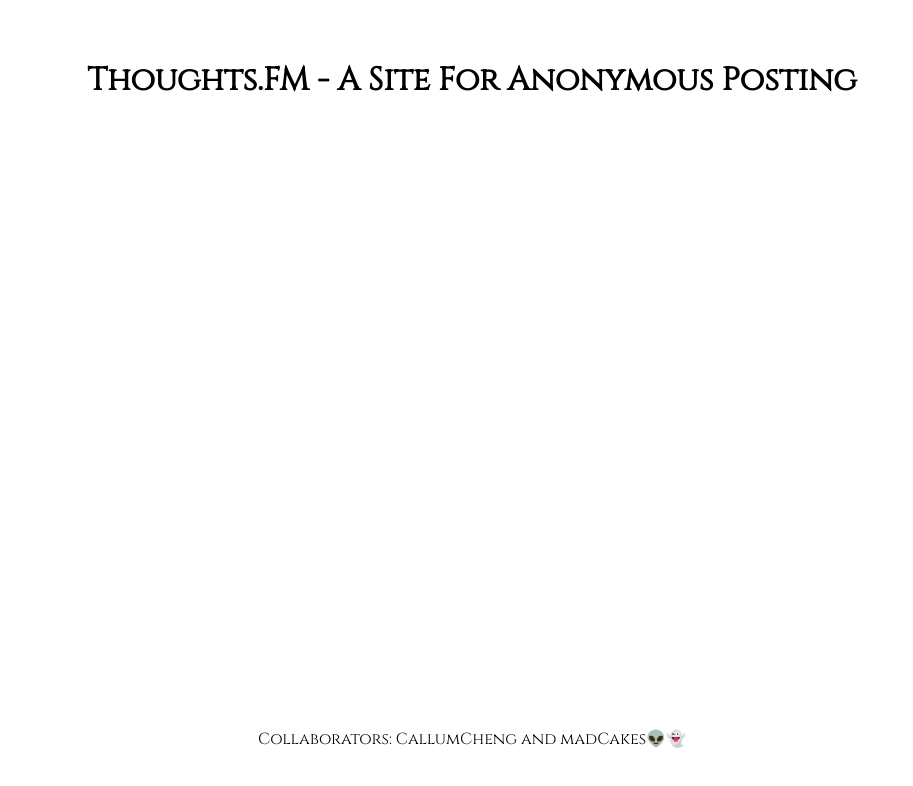
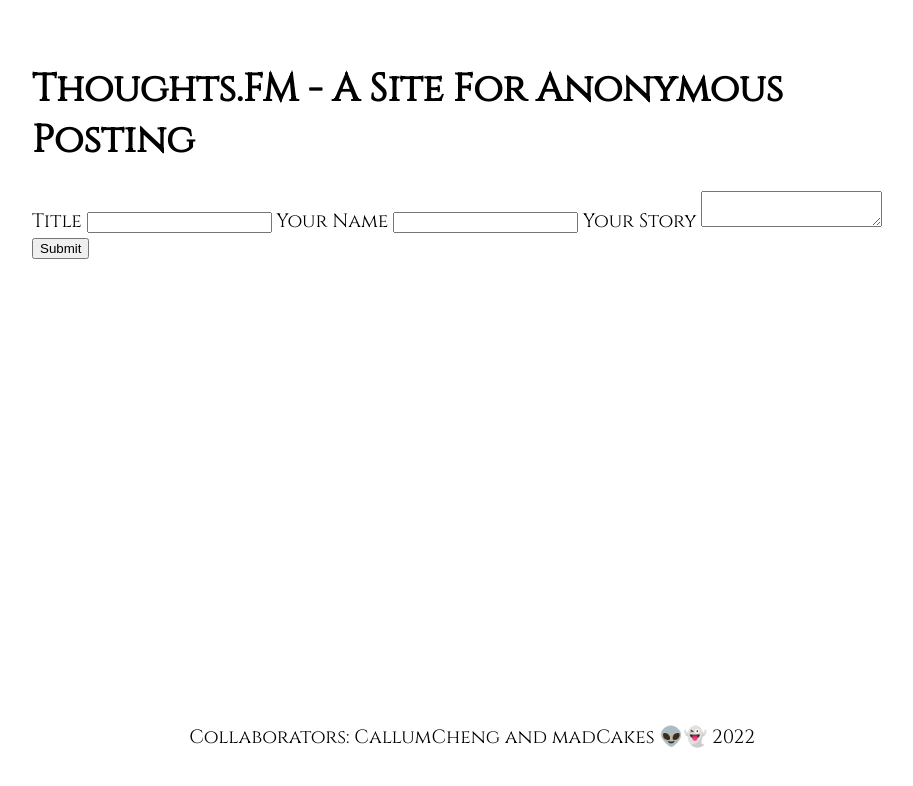
Before and after one commit to CallumCheng/LAP-2-Code-Challenge, a plain HTML site: page client/index.html in a window 1280 px wide. Shown: the whole page, without its empty margins (168-1081 px from the left). Drawn offline with Linux system fonts and the light colour scheme.

Commit message:
create form post

```diff
--- a/client/index.html
+++ b/client/index.html
@@ -11,8 +11,22 @@
 <body>
     <h1>Thoughts.FM - A Site For Anonymous Posting</h1>
 
+    <section class="create-post">
+    <div class="form-center"></div>
+    <form action="POST" id="form" data-type="post">
+        <label for="title">Title</label>
+        <input type="text" class="form-control" id="post-title" maxlength="100">
+        <label for="title">Your Name</label>
+        <input type="text" class="form-control" id="post-name" maxlength="20">
 
+        <label for="content">Your Story</label>
+        <textarea class="form-control" id="post-content" ></textarea>
+        <label for="add-img"></label>
+        <button type="submit" class="submit-button">Submit</button>
+    </form>
+
+</section>
 </body>
 
-<footer>Collaborators: CallumCheng and madCakes👽👻</footer>
+<footer>Collaborators: CallumCheng and madCakes 👽👻 <script>document.write(new Date().getFullYear());</script></footer>
 </html>
--- a/client/styles/styles.css
+++ b/client/styles/styles.css
@@ -5,8 +5,12 @@ body {
     justify-content: center;
     align-items: center;
     padding: 30px;
+    padding-left: 15%;
+    padding-right: 15%;
     font-family: 'Cinzel', serif;
     flex-direction: column;
+    font-size: 1.2rem;
+    /* width: 60%; */
 }
 
 footer{
```
